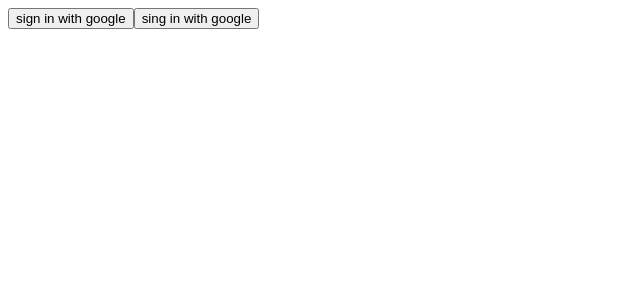
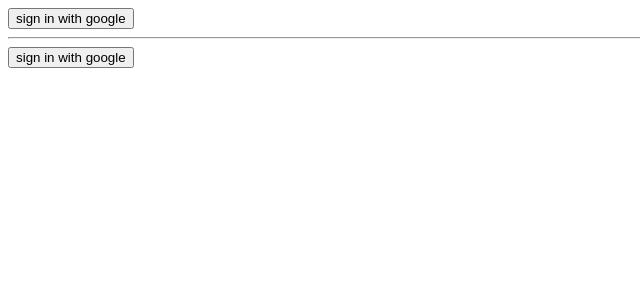
Before and after one commit to Amitkys/next-crud, a Next.js app: page / in a window 1280 px wide. Shown: the top 300 px of the page, without its empty margins (0-640 px from the left). Built offline with nearby package versions, Linux system fonts and the light colour scheme; no server answers.

Commit message:
added navbar in layout file

```diff
--- a/app/layout.tsx
+++ b/app/layout.tsx
@@ -2,6 +2,7 @@
 import localFont from "next/font/local";
 import "./globals.css";
 import {Providers} from '@/app/lib/Components/Providers'
+import {Navbar} from "@/app/lib/Components/navbar";
 
 export const metadata: Metadata = {
   title: "Create Next App",
@@ -17,6 +18,8 @@
     <html lang="en">
       <body>
         <Providers>
+          <Navbar />
+          <hr />
           {children}
         </Providers>
       </body>
--- a/app/lib/Components/navbar.tsx
+++ b/app/lib/Components/navbar.tsx
@@ -10,4 +10,10 @@
             <button onClick={() => signIn('google', { callbackUrl: '/dashboard' })}>sign in with google</button>
         )
     }
+
+    return (
+        <div>
+            <p>Welcome {session?.user.name}</p>
+        </div>
+    )
 }
--- a/app/page.tsx
+++ b/app/page.tsx
@@ -7,9 +7,6 @@
   return (
   <div>
     <Navbar />
-    <button onClick={() => signIn('google', {callbackUrl: '/dashboard'})}>
-      sing in with google
-    </button>
   </div>
   )
 }
```
